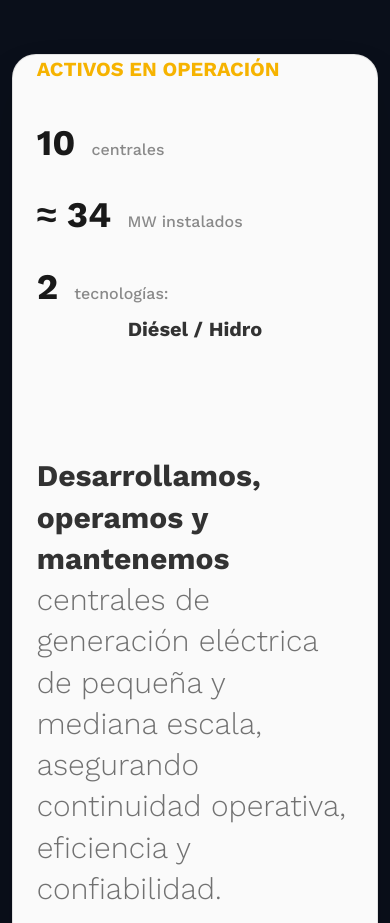
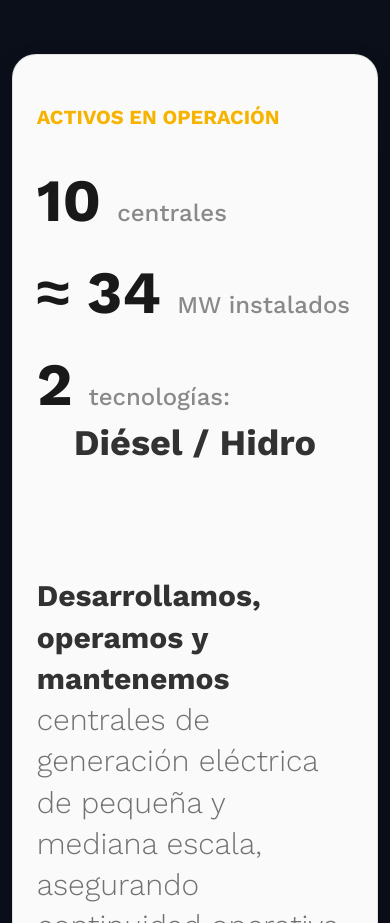
Before and after one commit to fabianleiva/energias_novasur, a React (Vite) app: page / in a window 390 px wide. Shown: the part 2280-3203 px from the top of the page. Built offline with nearby package versions, Linux system fonts and the light colour scheme; no server answers; a web font is replaced by a local one.

Commit message:
text and logo size adjustments

```diff
--- a/src/views/Home.jsx
+++ b/src/views/Home.jsx
@@ -216,7 +216,7 @@ const Home = () => {
           ACTIVOS EN OPERACIÓN
       ========================== */}
             <section id="operacion" className="scroll-mt-[14vh]">
-              <div className="px-6 sm:px-10 lg:px-14 lg:pt-16 pb-12 lg:pb-16">
+              <div className="px-6 sm:px-10 lg:px-14 pt-12 lg:pt-16 pb-12 lg:pb-16">
                 <p className="text-[#F6B300] font-bold text-xl lg:text-3xl mb-10 text-left uppercase">
                   Activos en operación
                 </p>
@@ -227,20 +227,20 @@ const Home = () => {
                     <div className="space-y-8">
                       {/* 10 centrales */}
                       <div className="flex items-baseline gap-4">
-                        <p className="text-4xl lg:text-8xl font-bold text-black/90">
+                        <p className="text-6xl lg:text-8xl font-bold text-black/90">
                           10
                         </p>
-                        <p className="text-black/45 text-base lg:text-4xl">
+                        <p className="text-black/45 text-2xl lg:text-4xl">
                           centrales
                         </p>
                       </div>
 
                       {/* ≈ 34 MW */}
                       <div className="flex items-baseline gap-4">
-                        <p className="text-4xl lg:text-8xl font-bold text-black/90">
+                        <p className="text-6xl lg:text-8xl font-bold text-black/90">
                           ≈ 34
                         </p>
-                        <p className="text-black/45 text-base lg:text-4xl">
+                        <p className="text-black/45 text-2xl lg:text-4xl">
                           MW instalados
                         </p>
                       </div>
@@ -248,14 +248,14 @@ const Home = () => {
                       {/* 2 tecnologías */}
                       <div>
                         <div className="flex items-baseline gap-4">
-                          <p className="text-4xl lg:text-8xl font-bold text-black/90">
+                          <p className="text-6xl lg:text-8xl font-bold text-black/90">
                             2
                           </p>
-                          <p className="text-black/45 text-base lg:text-4xl">
+                          <p className="text-black/45 text-2xl lg:text-4xl">
                             tecnologías:
                           </p>
                         </div>
-                        <p className="mt-2 text-xl lg:text-6xl font-bold text-black/80">
+                        <p className="mt-2 text-4xl lg:text-6xl font-bold text-black/80">
                           Diésel / Hidro
                         </p>
                       </div>
@@ -440,7 +440,7 @@ const Home = () => {
               <img
                 src={logoEP}
                 alt="Energy Partners"
-                className="h-14 md:h-32 w-auto"
+                className="h-20 md:h-32 w-auto"
                 draggable="false"
               />
             </a>
```
